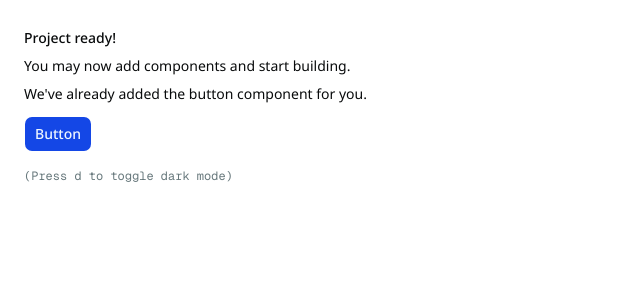
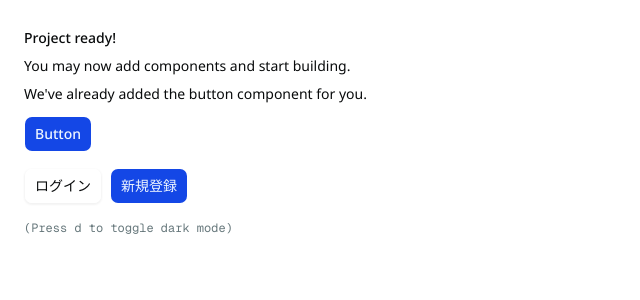
Before and after one commit to UtakataKyosui/blueflare, a Next.js app: page / in a window 1280 px wide. Shown: the top 300 px of the page, without its empty margins (0-640 px from the left). Built offline with nearby package versions, Linux system fonts and the light colour scheme.

Commit message:
feat: トップページにログイン/新規登録リンクを追加

```diff
--- a/app/page.tsx
+++ b/app/page.tsx
@@ -1,4 +1,5 @@
-import { Button } from "@/components/ui/button"
+import { Button, buttonVariants } from "@/components/ui/button"
+import Link from "next/link"
 
 export default function Page() {
   return (
@@ -10,6 +11,14 @@ export default function Page() {
           <p>We&apos;ve already added the button component for you.</p>
           <Button className="mt-2">Button</Button>
         </div>
+        <div className="flex gap-2">
+          <Link href="/login" className={buttonVariants({ variant: "outline" })}>
+            ログイン
+          </Link>
+          <Link href="/signup" className={buttonVariants()}>
+            新規登録
+          </Link>
+        </div>
         <div className="font-mono text-xs text-muted-foreground">
           (Press <kbd>d</kbd> to toggle dark mode)
         </div>
```
